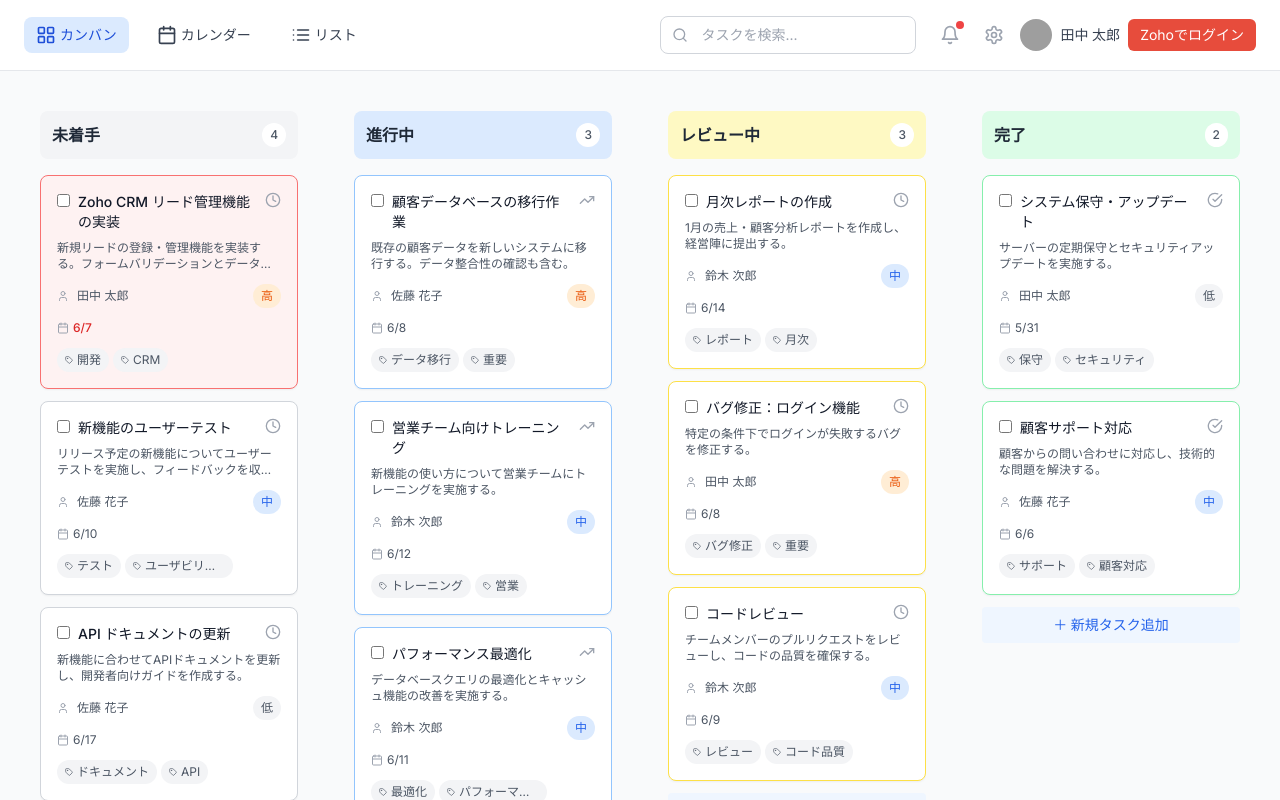
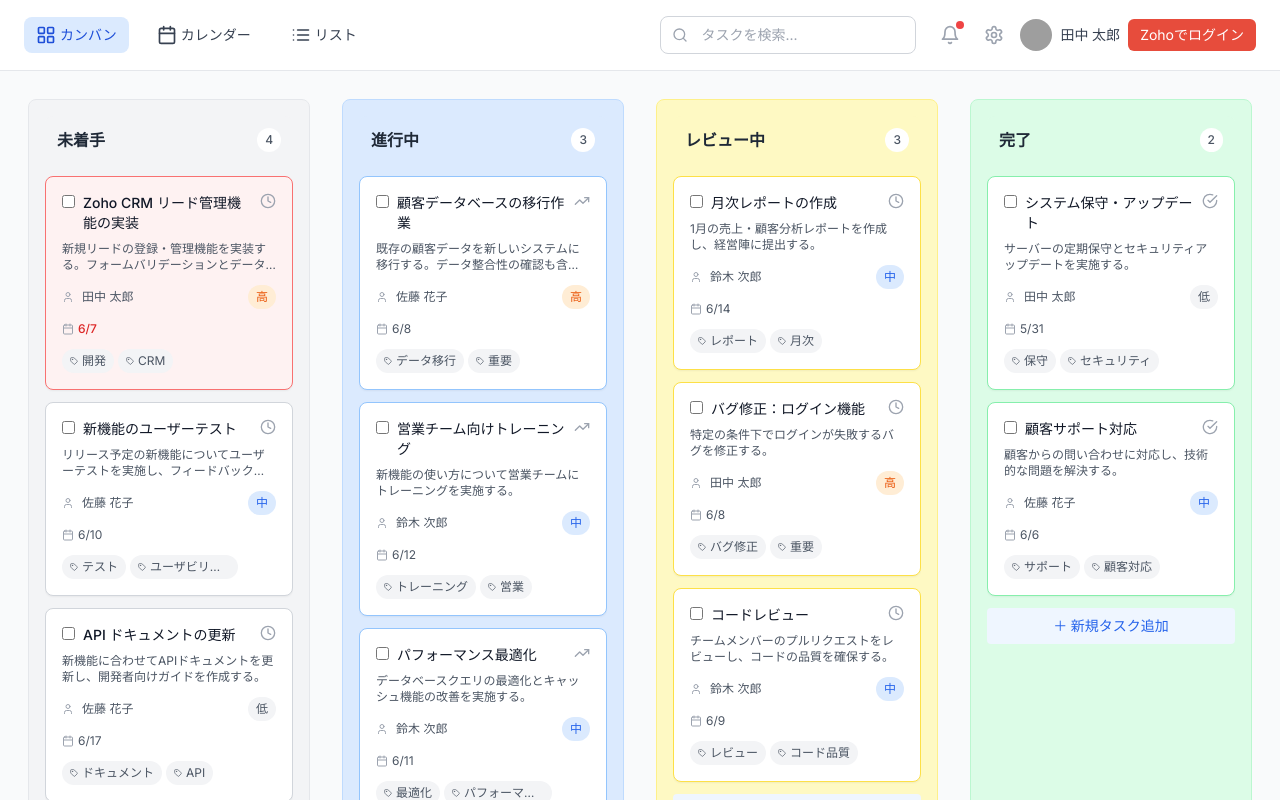
Before and after one commit to okubot-cts/ZohoTaskPro, a React (Vite) app: page / in a window 1280 px wide. Built offline with nearby package versions, Linux system fonts and the light colour scheme; grey boxes are pictures that could not be loaded.

Commit message:
カンバンカラムの縁取り（ring）が切れないよう余白を追加し、ヘッダー・タスクリストの間隔も調整

```diff
--- a/src/components/KanbanBoard.tsx
+++ b/src/components/KanbanBoard.tsx
@@ -208,8 +208,8 @@
         <div className="overflow-x-auto">
           <div className="flex gap-4 md:gap-6 min-w-max md:min-w-0 md:grid md:grid-cols-2 lg:grid-cols-4">
             {columns.map((column) => (
+              <div key={column.id} className="p-1">
                 <SortableContext
-                key={column.id}
                   id={column.id}
                   items={column.tasks.map((task) => task.id)}
                   strategy={verticalListSortingStrategy}
@@ -225,6 +225,7 @@
                     onAddTask={(task) => handleAddTask(column.id, task)}
                   />
                 </SortableContext>
+              </div>
             ))}
           </div>
         </div>
--- a/src/components/KanbanColumn.tsx
+++ b/src/components/KanbanColumn.tsx
@@ -65,11 +65,13 @@
       className={`
         kanban-column flex flex-col h-full w-72 md:w-full min-h-0
         transition-colors duration-200
-        ${isActive ? 'bg-blue-50 ring-2 ring-blue-300' : ''}
+        rounded-lg border ${statusColors[id]}
+        overflow-hidden
+        ${isActive ? 'ring-2 ring-blue-300' : ''}
       `}
     >
       {/* カラムヘッダー */}
-      <div className={`flex items-center justify-between mb-3 md:mb-4 p-2 md:p-3 rounded-lg ${statusColors[id]} flex-shrink-0`}>
+      <div className={`flex items-center justify-between mb-2 p-2 md:p-3 rounded-t-lg ${statusColors[id]} flex-shrink-0`}>
         <h2 className="font-semibold text-gray-800 text-sm md:text-base">{title}</h2>
         <span className="bg-white px-2 py-1 rounded-full text-xs font-medium text-gray-600">
           {tasks.length}
@@ -77,7 +79,7 @@
       </div>
 
       {/* タスクリスト */}
-      <div className="flex-1 space-y-2 md:space-y-3 overflow-y-auto">
+      <div className="flex-1 space-y-2 md:space-y-3 overflow-y-auto pt-1">
         {tasks.map((task) => (
           <TaskCard
             key={task.id}
```
Lines whose indentation alone changed are shown as unchanged.
